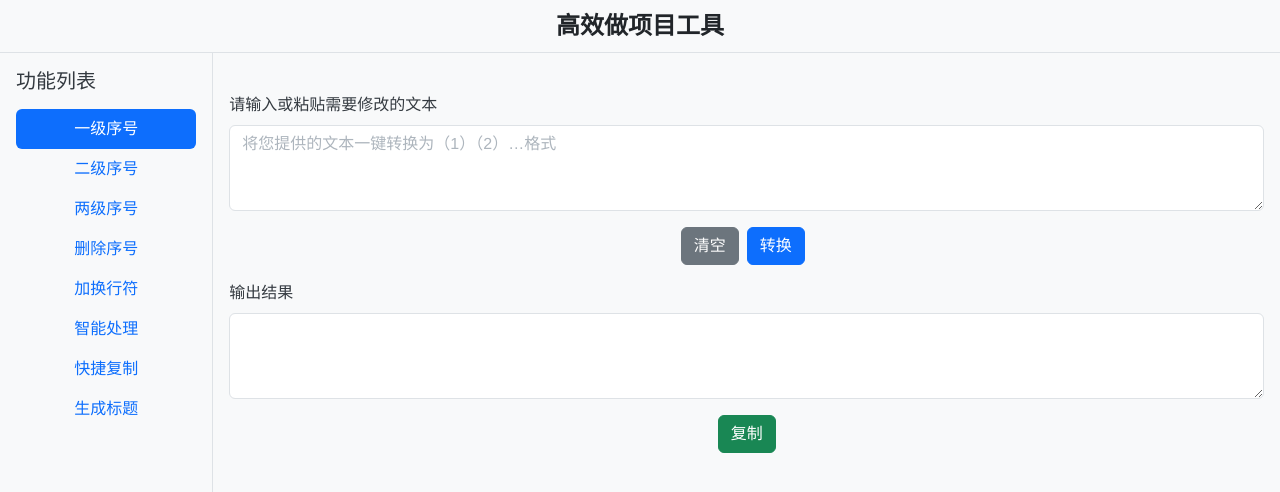
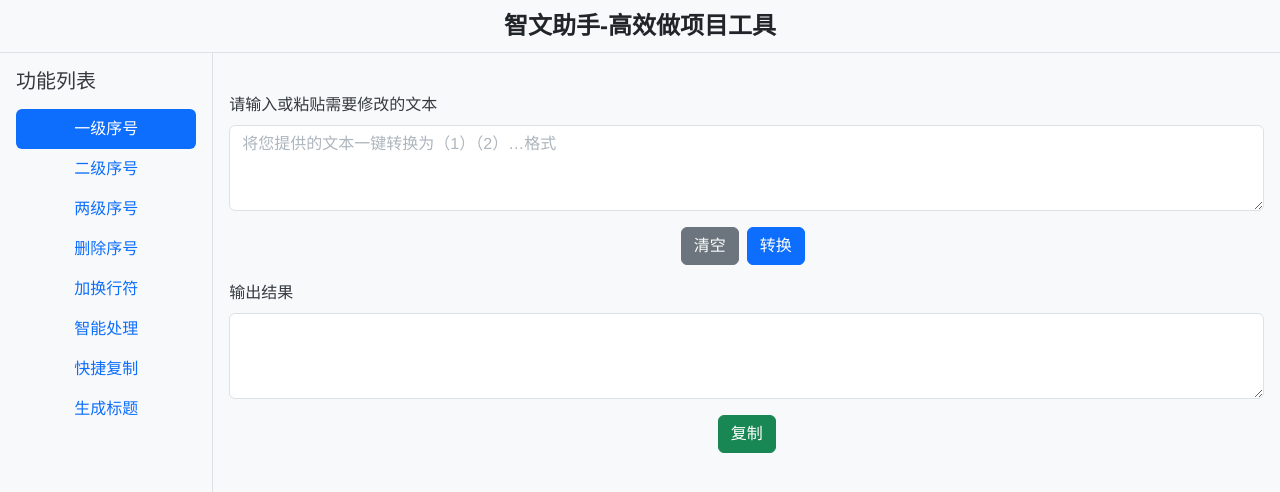
Before and after one commit to GD20250101/web_my_index, a plain HTML site: page index.html in a window 1280 px wide. Shown: the top 492 px of the page. Drawn offline with Linux system fonts and the light colour scheme.

Commit message:
Update index.html

```diff
--- a/index.html
+++ b/index.html
@@ -3,7 +3,7 @@
 <head>
     <meta charset="UTF-8">
     <meta name="viewport" content="width=device-width, initial-scale=1.0">
-    <title>高效做项目工具-Web版</title>
+    <title>智文助手-高效做项目工具</title>
     <!-- Bootstrap CSS -->
     <link href="./static/css/bootstrap.min.css" rel="stylesheet">
     <!-- Custom CSS -->
@@ -15,7 +15,7 @@
         <!-- 顶部状态栏 -->
         <header class="row bg-light p-2 border-bottom">
             <div class="col-12 text-center">
-                <span id="status-message" class="text-dark">高效做项目工具</span>
+                <span id="status-message" class="text-dark">智文助手-高效做项目工具</span>
             </div>
         </header>
 
```
